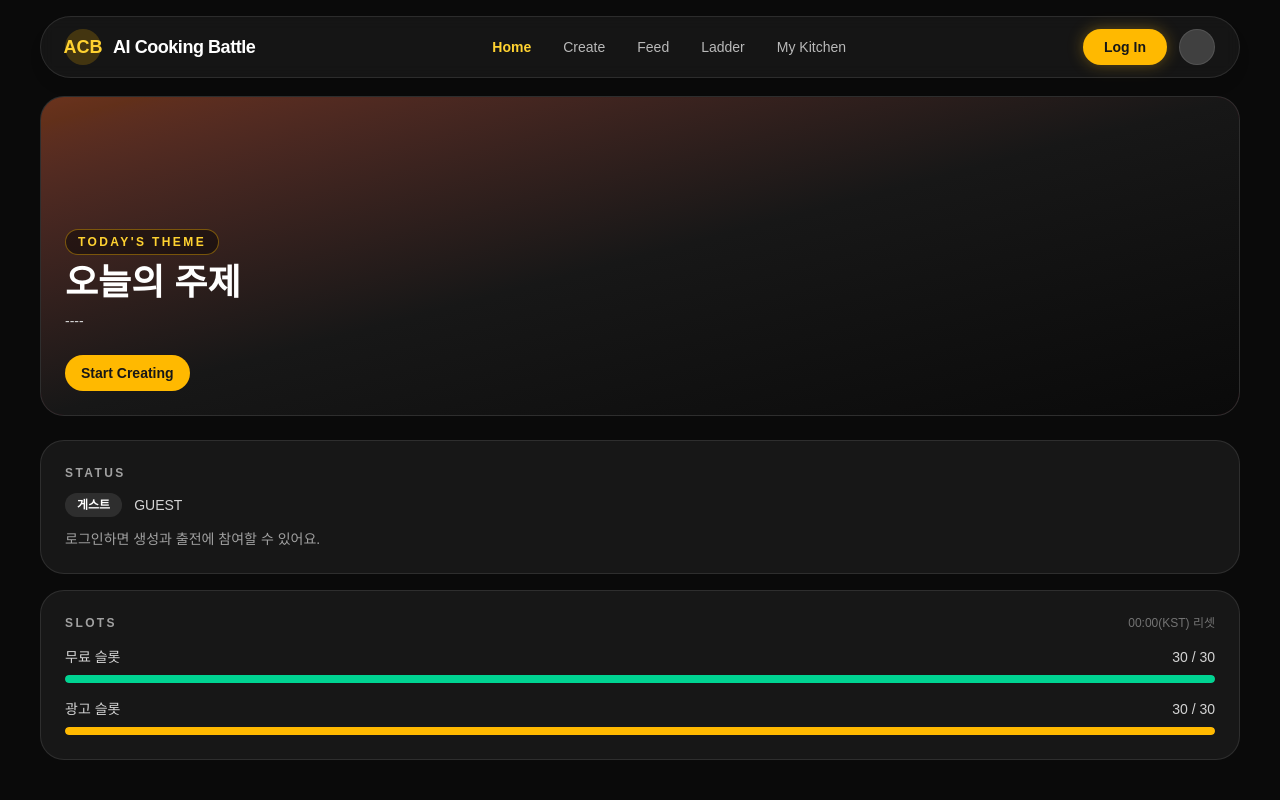
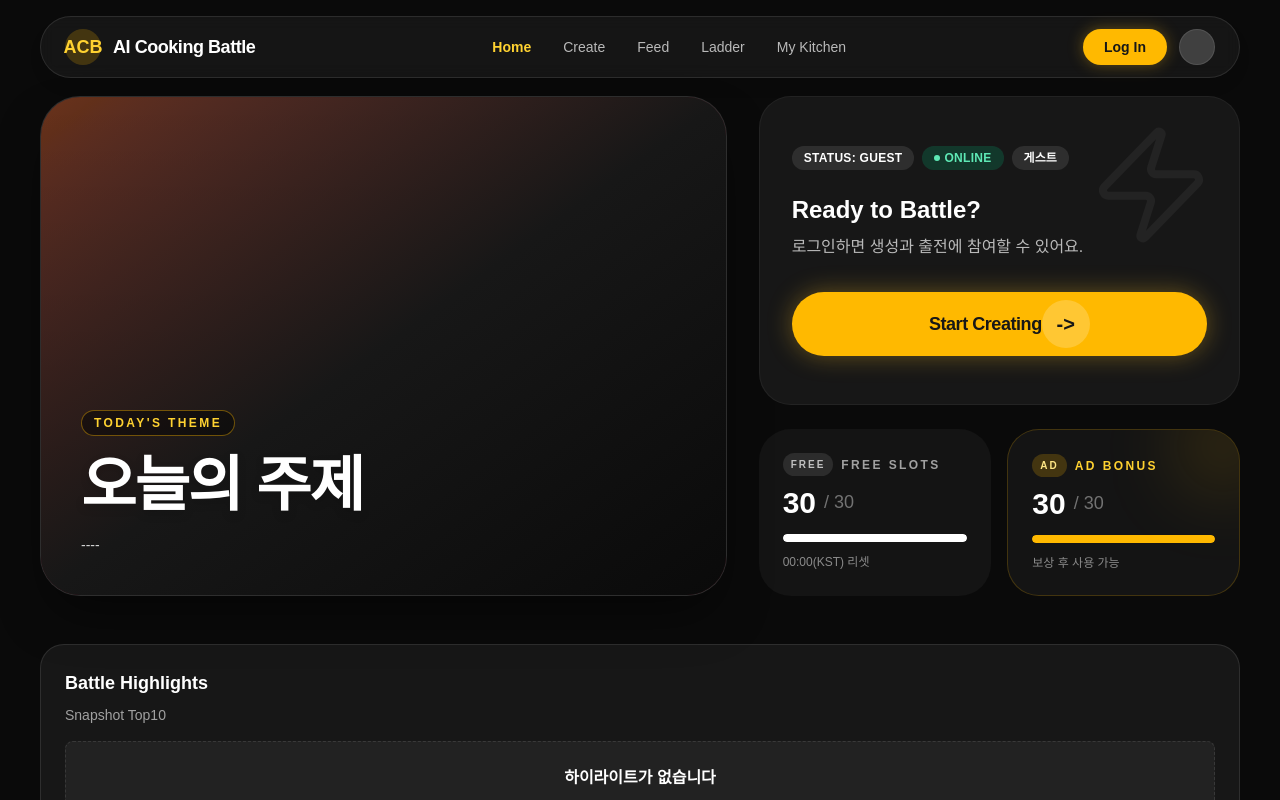
Before and after one commit to leey00nsu/ai-cooking-battle, a Next.js app: page / in a window 1280 px wide. Shown: the top 800 px of the page. Built offline with nearby package versions, Linux system fonts and the light colour scheme; no server answers.

Commit message:
feat(#2): 히어로 2단 레이아웃 정렬

```diff
--- a/package.json
+++ b/package.json
@@ -13,6 +13,7 @@
     "test:run": "vitest run"
   },
   "dependencies": {
+    "lucide-react": "^0.563.0",
     "next": "16.1.4",
     "react": "19.2.3",
     "react-dom": "19.2.3"
--- a/src/features/start-create-cta/start-create-button.tsx
+++ b/src/features/start-create-cta/start-create-button.tsx
@@ -3,12 +3,15 @@
 import Link from "next/link";
 import { ANALYTICS_EVENTS } from "@/shared/analytics/events";
 import { trackEvent } from "@/shared/analytics/track-event";
+import type { ReactNode } from "react";
 
 type StartCreateButtonProps = {
   href: string;
   userType: "guest" | "auth";
   isEligible: boolean;
   dayKey?: string | null;
+  className?: string;
+  children?: ReactNode;
 };
 
 export default function StartCreateButton({
@@ -16,6 +19,8 @@ export default function StartCreateButton({
   userType,
   isEligible,
   dayKey,
+  className,
+  children,
 }: StartCreateButtonProps) {
   const handleClick = () => {
     trackEvent(ANALYTICS_EVENTS.START_CREATE, {
@@ -26,13 +31,16 @@ export default function StartCreateButton({
     });
   };
 
+  const baseClassName =
+    "inline-flex items-center justify-center rounded-full bg-amber-400 px-4 py-2 text-sm font-semibold text-neutral-900 transition hover:bg-amber-300";
+
   return (
     <Link
-      className="inline-flex items-center justify-center rounded-full bg-amber-400 px-4 py-2 text-sm font-semibold text-neutral-900 transition hover:bg-amber-300"
+      className={`${baseClassName} ${className ?? ""}`.trim()}
       href={href}
       onClick={handleClick}
     >
-      Start Creating
+      {children ?? "Start Creating"}
     </Link>
   );
 }
--- a/src/screens/home/ui/home-screen.tsx
+++ b/src/screens/home/ui/home-screen.tsx
@@ -40,6 +40,20 @@ export default function HomeScreen({
   const isEligible = userStatus === "ELIGIBLE";
   const ctaHref =
     userStatus === "LIMITED" ? "/restricted" : userType === "guest" ? "/start" : "/create";
+  const startCreateCta = (
+    <StartCreateButton
+      href={ctaHref}
+      userType={userType}
+      isEligible={isEligible}
+      dayKey={theme?.dayKey}
+      className="group relative flex h-16 w-full items-center justify-between overflow-hidden rounded-full bg-amber-400 pl-8 pr-3 text-neutral-900 shadow-[0_0_25px_rgba(251,191,36,0.35)] transition hover:bg-amber-300"
+    >
+      <span className="text-lg font-bold tracking-tight">Start Creating</span>
+      <span className="flex h-12 w-12 items-center justify-center rounded-full bg-white/20 transition group-hover:scale-105">
+        <span className="text-xl font-bold">{"->"}</span>
+      </span>
+    </StartCreateButton>
+  );
 
   return (
     <div className="min-h-screen bg-neutral-950 text-white">
@@ -47,22 +61,12 @@ export default function HomeScreen({
       <main className="flex flex-col items-center px-4 pb-10 pt-24 md:px-8">
         <HomeAnalytics dayKey={theme?.dayKey} isEligible={isEligible} userType={userType} />
         <div className="flex w-full max-w-[1200px] flex-col gap-12">
-          <section className="grid gap-6 lg:grid-cols-[2fr,1fr]">
-            <ThemeHero
-              theme={theme}
-              isRestricted={isRestricted}
-              isError={isThemeError}
-              cta={
-                <StartCreateButton
-                  href={ctaHref}
-                  userType={userType}
-                  isEligible={isEligible}
-                  dayKey={theme?.dayKey}
-                />
-              }
-            />
-            <div className="flex flex-col gap-4">
-              <StatusPanel status={userStatus} />
+          <section className="grid grid-cols-1 items-stretch gap-6 lg:grid-cols-12 lg:gap-8">
+            <div className="lg:col-span-7">
+              <ThemeHero theme={theme} isRestricted={isRestricted} isError={isThemeError} />
+            </div>
+            <div className="flex flex-col gap-6 lg:col-span-5">
+              <StatusPanel status={userStatus} cta={startCreateCta} />
               <SlotSummaryPanel
                 summary={slotSummary}
                 isRestricted={isRestricted}
--- a/src/widgets/home/slot-summary/slot-summary.tsx
+++ b/src/widgets/home/slot-summary/slot-summary.tsx
@@ -37,44 +37,40 @@ export default function SlotSummary({ summary, isError, isRestricted }: SlotSumm
   const adPercent = adTotal > 0 ? Math.min((adRemaining / adTotal) * 100, 100) : 0;
 
   return (
-    <section className="rounded-3xl border border-white/10 bg-neutral-900 p-6">
-      <div className="flex items-center justify-between">
-        <p className="text-xs font-semibold uppercase tracking-[0.2em] text-neutral-400">
-          Slots
-        </p>
-        <span className="text-xs text-neutral-500">00:00(KST) 리셋</span>
+    <section className="grid grid-cols-1 gap-4 sm:grid-cols-2">
+      <div className="flex flex-col gap-3 rounded-[2rem] bg-neutral-900/80 p-6">
+        <div className="flex items-center gap-2 text-white/60">
+          <span className="rounded-full bg-white/10 px-2 py-1 text-[10px] font-bold uppercase tracking-[0.2em] text-white/70">
+            Free
+          </span>
+          <span className="text-xs font-bold uppercase tracking-[0.2em]">Free Slots</span>
+        </div>
+        <div className="flex items-end gap-2">
+          <span className="text-3xl font-bold leading-none text-white">{freeRemaining}</span>
+          <span className="mb-0.5 text-lg font-medium text-white/40">/ {freeTotal}</span>
+        </div>
+        <div className="mt-1 h-2 w-full overflow-hidden rounded-full bg-black/30">
+          <div className="h-full rounded-full bg-white" style={{ width: `${freePercent}%` }} />
+        </div>
+        <p className="text-xs text-white/50">00:00(KST) 리셋</p>
       </div>
 
-      <div className="mt-4 space-y-4">
-        <div>
-          <div className="flex items-center justify-between text-sm text-neutral-300">
-            <span>무료 슬롯</span>
-            <span>
-              {freeRemaining} / {freeTotal}
-            </span>
-          </div>
-          <div className="mt-2 h-2 w-full overflow-hidden rounded-full bg-white/10">
-            <div
-              className="h-full rounded-full bg-emerald-400"
-              style={{ width: `${freePercent}%` }}
-            />
-          </div>
+      <div className="relative flex flex-col gap-3 overflow-hidden rounded-[2rem] border border-amber-400/20 bg-neutral-900/80 p-6">
+        <div className="pointer-events-none absolute -right-6 -top-6 h-20 w-20 rounded-full bg-amber-400/20 blur-2xl" />
+        <div className="flex items-center gap-2 text-amber-300">
+          <span className="rounded-full bg-amber-400/20 px-2 py-1 text-[10px] font-bold uppercase tracking-[0.2em] text-amber-200">
+            Ad
+          </span>
+          <span className="text-xs font-bold uppercase tracking-[0.2em]">Ad Bonus</span>
         </div>
-
-        <div>
-          <div className="flex items-center justify-between text-sm text-neutral-300">
-            <span>광고 슬롯</span>
-            <span>
-              {adRemaining} / {adTotal}
-            </span>
-          </div>
-          <div className="mt-2 h-2 w-full overflow-hidden rounded-full bg-white/10">
-            <div
-              className="h-full rounded-full bg-amber-400"
-              style={{ width: `${adPercent}%` }}
-            />
-          </div>
+        <div className="flex items-end gap-2">
+          <span className="text-3xl font-bold leading-none text-white">{adRemaining}</span>
+          <span className="mb-0.5 text-lg font-medium text-white/40">/ {adTotal}</span>
         </div>
+        <div className="mt-1 h-2 w-full overflow-hidden rounded-full bg-black/30">
+          <div className="h-full rounded-full bg-amber-400" style={{ width: `${adPercent}%` }} />
+        </div>
+        <p className="text-xs text-white/50">보상 후 사용 가능</p>
       </div>
     </section>
   );
--- a/src/widgets/home/status-panel/status-panel.tsx
+++ b/src/widgets/home/status-panel/status-panel.tsx
@@ -1,5 +1,9 @@
+import type { ReactNode } from "react";
+import { Zap } from "lucide-react";
+
 type StatusPanelProps = {
   status: "GUEST" | "AUTH" | "ELIGIBLE" | "LIMITED";
+  cta?: ReactNode;
 };
 
 const STATUS_LABELS: Record<StatusPanelProps["status"], string> = {
@@ -23,21 +27,33 @@ const STATUS_DESCRIPTION: Record<StatusPanelProps["status"], string> = {
   LIMITED: "안전/정책 사유로 제한 상태입니다.",
 };
 
-export default function StatusPanel({ status }: StatusPanelProps) {
+export default function StatusPanel({ status, cta }: StatusPanelProps) {
   return (
-    <section className="rounded-3xl border border-white/10 bg-neutral-900 p-6">
-      <p className="text-xs font-semibold uppercase tracking-[0.2em] text-neutral-400">
-        Status
-      </p>
-      <div className="mt-3 flex items-center gap-3">
-        <span
-          className={`rounded-full px-3 py-1 text-xs font-semibold ${STATUS_STYLES[status]}`}
-        >
-          {STATUS_LABELS[status]}
-        </span>
-        <span className="text-sm text-neutral-300">{status}</span>
+    <section className="relative flex flex-1 flex-col justify-center overflow-hidden rounded-[2rem] border border-white/5 bg-neutral-900 p-8">
+      <Zap
+        aria-hidden
+        className="pointer-events-none absolute right-6 top-6 h-24 w-24 text-white/5 sm:h-32 sm:w-32"
+        strokeWidth={1.5}
+      />
+      <div className="relative flex flex-col gap-6">
+        <div className="flex flex-wrap items-center gap-2">
+          <span className="rounded-full bg-white/10 px-3 py-1 text-xs font-bold tracking-wide text-white">
+            STATUS: {status}
+          </span>
+          <span className="inline-flex items-center gap-1 rounded-full bg-emerald-500/20 px-3 py-1 text-xs font-bold tracking-wide text-emerald-300">
+            <span className="h-1.5 w-1.5 rounded-full bg-emerald-300" />
+            ONLINE
+          </span>
+          <span className={`rounded-full px-3 py-1 text-xs font-semibold ${STATUS_STYLES[status]}`}>
+            {STATUS_LABELS[status]}
+          </span>
+        </div>
+        <div className="flex flex-col gap-2">
+          <h2 className="text-2xl font-bold text-white">Ready to Battle?</h2>
+          <p className="text-base leading-relaxed text-white/70">{STATUS_DESCRIPTION[status]}</p>
+        </div>
+        {cta ? <div className="pt-2">{cta}</div> : null}
       </div>
-      <p className="mt-3 text-sm text-neutral-400">{STATUS_DESCRIPTION[status]}</p>
     </section>
   );
 }
--- a/src/widgets/home/theme-hero/theme-hero.tsx
+++ b/src/widgets/home/theme-hero/theme-hero.tsx
@@ -12,22 +12,25 @@ export default function ThemeHero({ theme, isRestricted, isError, cta }: ThemeHe
   const title = theme?.themeText ?? "오늘의 주제";
   const dayKey = theme?.dayKey ?? "----";
   const backgroundUrl = theme?.themeImageUrl ?? "";
-  const overlayClass = isRestricted ? "bg-amber-500/20" : isError ? "bg-rose-500/20" : "bg-gradient-to-t from-black/80 via-black/30 to-black/10";
+  const tintClass = isRestricted ? "bg-amber-500/20" : isError ? "bg-rose-500/20" : "";
 
   return (
     <section
-      className="relative flex min-h-[320px] flex-col justify-end overflow-hidden rounded-3xl border border-white/10 bg-neutral-900 bg-cover bg-center p-6"
+      className="relative flex min-h-[400px] flex-col justify-end overflow-hidden rounded-[2.5rem] border border-white/10 bg-neutral-900 bg-cover bg-center p-8 shadow-2xl shadow-black/50 lg:min-h-[500px] lg:p-10"
       style={backgroundUrl ? { backgroundImage: `url(${backgroundUrl})` } : undefined}
     >
-      <div className={`absolute inset-0 ${overlayClass}`} />
+      <div className="absolute inset-0 bg-gradient-to-t from-black/80 via-black/30 to-transparent" />
+      {tintClass ? <div className={`absolute inset-0 ${tintClass}`} /> : null}
       {!backgroundUrl ? (
         <div className="absolute inset-0 bg-gradient-to-br from-amber-500/20 via-neutral-900 to-neutral-950" />
       ) : null}
-      <div className="relative flex flex-col gap-2">
-        <span className="inline-flex w-fit items-center rounded-full border border-amber-400/40 bg-black/40 px-3 py-1 text-xs font-semibold uppercase tracking-[0.2em] text-amber-300">
+      <div className="relative flex flex-col gap-3">
+        <span className="inline-flex w-fit items-center gap-2 rounded-full border border-amber-400/40 bg-black/40 px-3 py-1 text-xs font-semibold uppercase tracking-[0.2em] text-amber-300">
           Today&apos;s Theme
         </span>
-        <h1 className="text-3xl font-semibold text-white sm:text-4xl">{title}</h1>
+        <h1 className="text-4xl font-black leading-tight tracking-[-0.03em] text-white drop-shadow-lg sm:text-5xl lg:text-6xl">
+          {title}
+        </h1>
         <p className="text-sm text-neutral-300">{dayKey}</p>
         {cta ? <div className="mt-4">{cta}</div> : null}
       </div>
```
Also changed, not shown: 1 other file (tests, documents, lock files or other folders).
